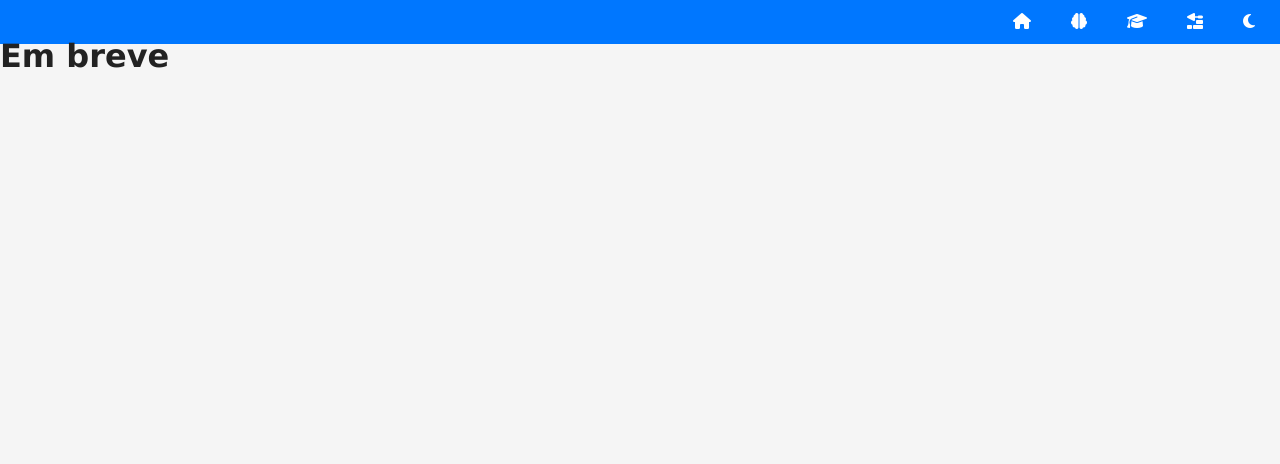
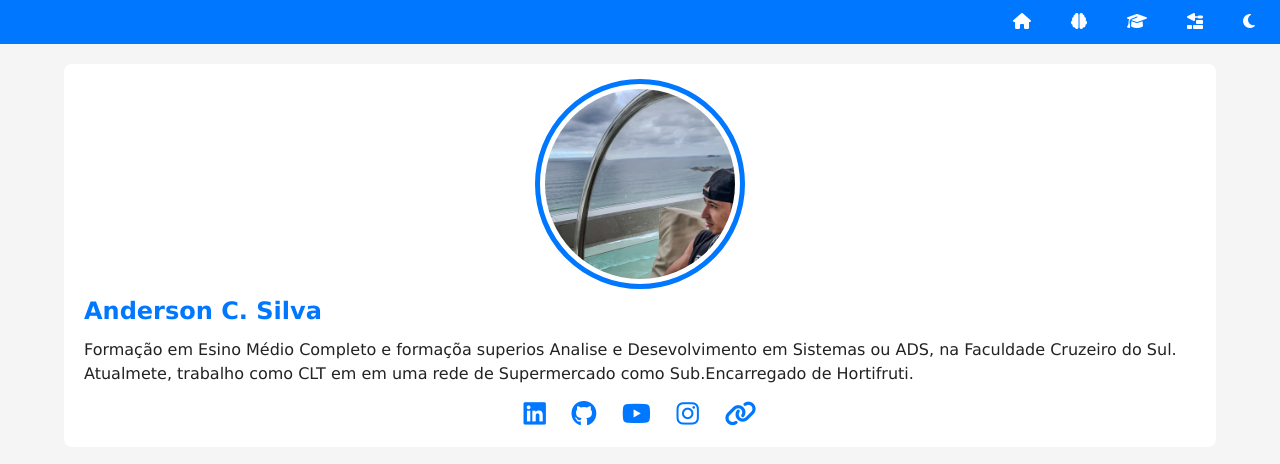
Before and after one commit to AndersonBR01/projeto-portifolio, a plain HTML site: page index.html in a window 1280 px wide. Drawn offline with Linux system fonts and the light colour scheme.

Commit message:
configurando a parte de social, e estilizando

```diff
--- a/estilos/style.css
+++ b/estilos/style.css
@@ -57,3 +57,56 @@ nav#menu a:hover {
   background-color: var(--destaque-inverso);
   color: var(--destaque);
 }
+
+main {
+  display: grid;
+  grid-template-columns: auto 90vw auto;
+  gap: 20px;
+  margin-top: 20px;
+}
+
+section#ficha {
+   background-color: var(--fundo-card);
+   padding: 20px;
+   border-radius: 8px;
+   grid-column: 2;
+}
+
+section#ficha img.foto{
+  width: 200px;
+  aspect-ratio: 1/1;
+  object-fit: cover;
+  overflow: hidden;
+  border-radius: 50%;
+  border: 5px solid var(--fundo-card);
+  outline: 5px solid var(--destaque);
+  display: block;
+  margin: auto;
+  margin-bottom: 5px;
+}
+
+section#ficha h1 {
+  color: var(--destaque);
+  margin: 15px 0;
+  font-size: 1.5em;
+  text-align: left;
+}
+
+div#social {
+  display: flex;
+  justify-content: center;
+  align-items: center;
+  font-size: 1.6em;
+  gap: 1em;
+  margin-top: 15px;
+
+}
+
+div#social a {
+  color: var(--destaque);
+  transition: color 0.5s;
+}
+
+div#social a:hover {
+  color: var(--destaque-inverso);
+}
--- a/index.html
+++ b/index.html
@@ -23,7 +23,18 @@
     </header>
 
     <main>
-        <h1>Em breve</h1>
+        <section id="ficha">
+            <img src="imagens/anderson-perfil.jpg" alt="Anderson c. Silva" class="foto">
+            <h1>Anderson C. Silva</h1>
+            <p>Formação em Esino Médio Completo e formaçõa superios Analise e Desevolvimento em Sistemas ou ADS, na Faculdade Cruzeiro do Sul. Atualmete, trabalho como CLT em em uma rede de Supermercado como Sub.Encarregado de Hortifruti.</p>
+            <div id="social">
+                <a href="#"><i class="fa-brands fa-linkedin" target="_blank" rel="nofollow"></i></a>
+                <a href="#"><i class="fa-brands fa-github" target="_blank" rel="nofollow"></i></a>
+                <a href="#"><i class="fa-brands fa-youtube" target="_blank" rel="nofollow"></i></a>
+                <a href="#"><i class="fa-brands fa-instagram" target="_blank" rel="nofollow"></i></a>
+                <a href="#"><i class="fa-solid fa-link" target="_blank" rel="nofollow"></i></a>
+            </div>
+        </section>
     </main>
 
     <footer>
```
Also changed, not shown: imagens/anderson-perfil.jpg (added).
